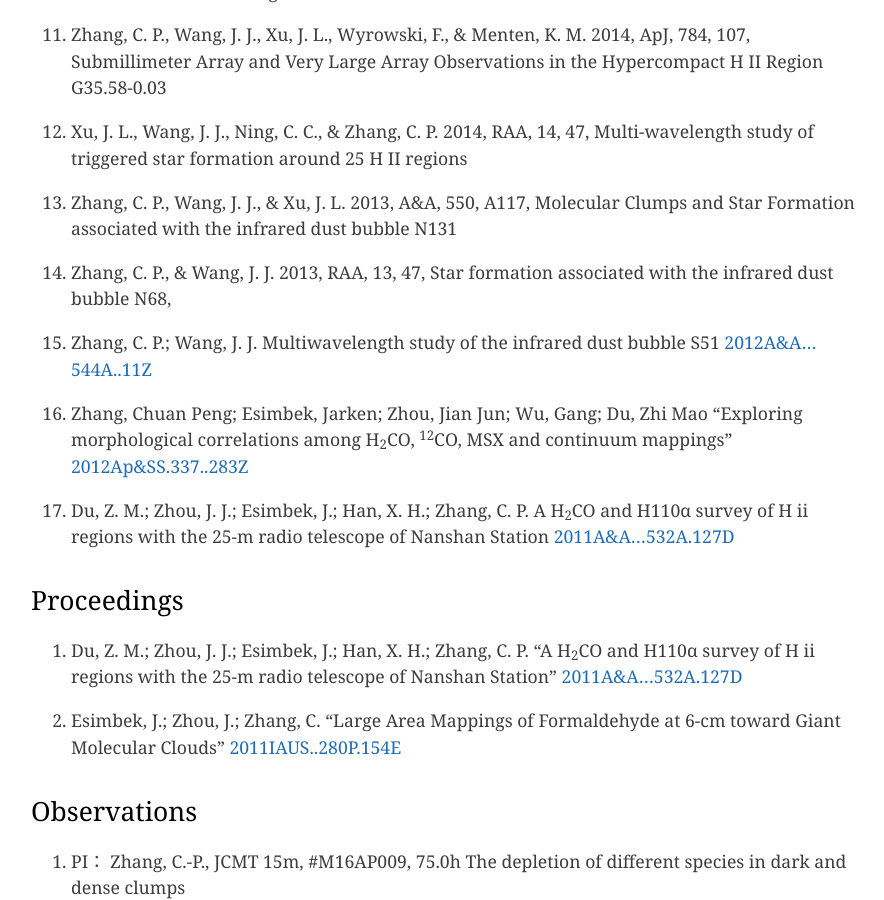
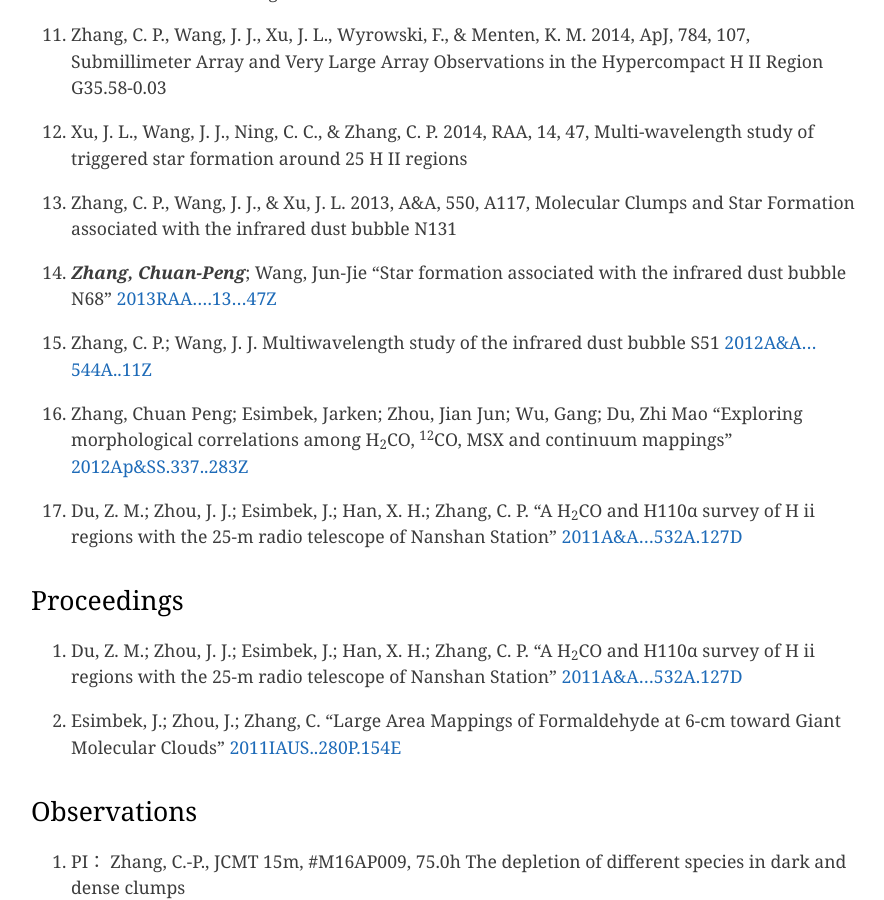
Before and after one commit to zcp521/zcp521.github.io, a Jekyll site: the page built from pub.md, in a window 1280 px wide and 900 px high, scrolled down 1294 px. Shown: the whole window, without its empty margins (193-1077 px from the left). Built offline with Jekyll 4.4.1, drawn with Linux system fonts in a browser that asks for light colours.

Commit message:
Initial commit

```diff
--- a/pub.md
+++ b/pub.md
@@ -54,8 +54,9 @@ tagline: "My publication list"
 5. Zhang, C. P., Wang, J. J., & Xu, J. L. 2013, A&A, 550, A117,
       Molecular Clumps and Star Formation associated with the infrared dust bubble N131
 
-4. Zhang, C. P., & Wang, J. J. 2013, RAA, 13, 47,
-      Star formation associated with the infrared dust bubble N68,
+4. ***Zhang, Chuan-Peng***; Wang, Jun-Jie
+	"Star formation associated with the infrared dust bubble N68"
+	[2013RAA....13...47Z](http://adsabs.harvard.edu/cgi-bin/nph-data_query?bibcode=2013RAA....13...47Z&db_key=AST&link_type=ABSTRACT)
 
 3. Zhang, C. P.; Wang, J. J.
 	Multiwavelength study of the infrared dust bubble S51
@@ -66,7 +67,7 @@ tagline: "My publication list"
     [2012Ap&SS.337..283Z](http://adsabs.harvard.edu/cgi-bin/nph-data_query?bibcode=2012Ap%26SS.337..283Z&db_key=AST&link_type=ABSTRACT)
 
 1. Du, Z. M.; Zhou, J. J.; Esimbek, J.; Han, X. H.; Zhang, C. P.
-	A H<sub>2</sub>CO and H110α survey of H ii regions with the 25-m radio telescope of Nanshan Station
+	"A H<sub>2</sub>CO and H110α survey of H ii regions with the 25-m radio telescope of Nanshan Station"
 	[2011A&A...532A.127D](http://adsabs.harvard.edu/cgi-bin/nph-data_query?bibcode=2011A%26A...532A.127D&db_key=AST&link_type=ABSTRACT)
 
 
```
